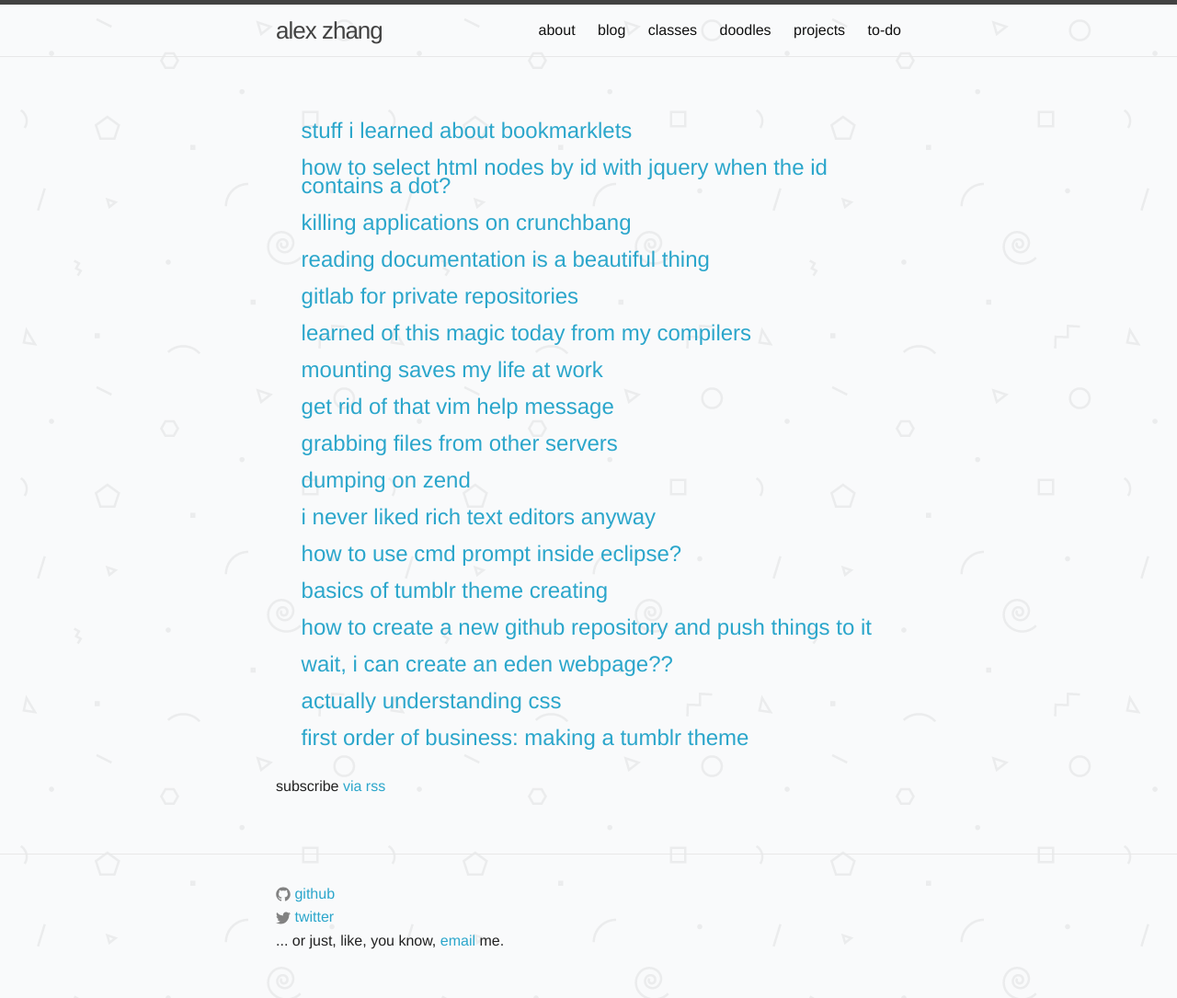
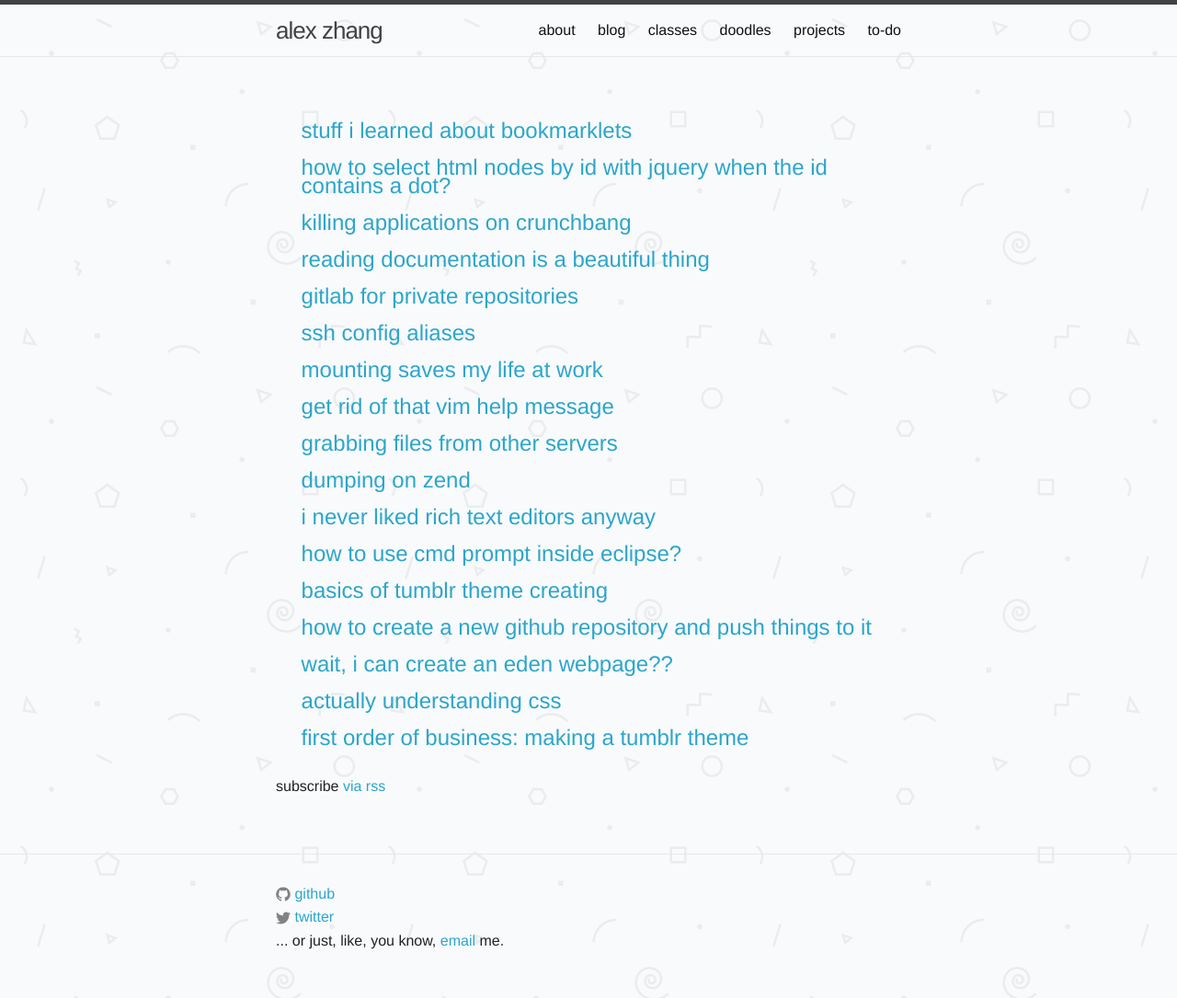
Before and after one commit to zhangoose/zhangoose.github.io, a Jekyll site: the page built from blog.html, in a window 1280 px wide. Shown: the whole page at 92% size. Built offline with Jekyll 4.4.1, drawn with Linux system fonts in a browser that asks for light colours.

Commit message:
edited post

```diff
--- a/_posts/tumblr/2014-04-11-learned-of-this-magic-today-from-my-compilers.html
+++ b/_posts/tumblr/2014-04-11-learned-of-this-magic-today-from-my-compilers.html
@@ -1,6 +1,6 @@
 ---
 layout: post
-title: learned of this magic today from my compilers
+title: ssh config aliases
 date: '2014-04-11T01:53:46-04:00'
 tags: []
 tumblr_url: http://zhalex.tumblr.com/post/82363266066/learned-of-this-magic-today-from-my-compilers
```
